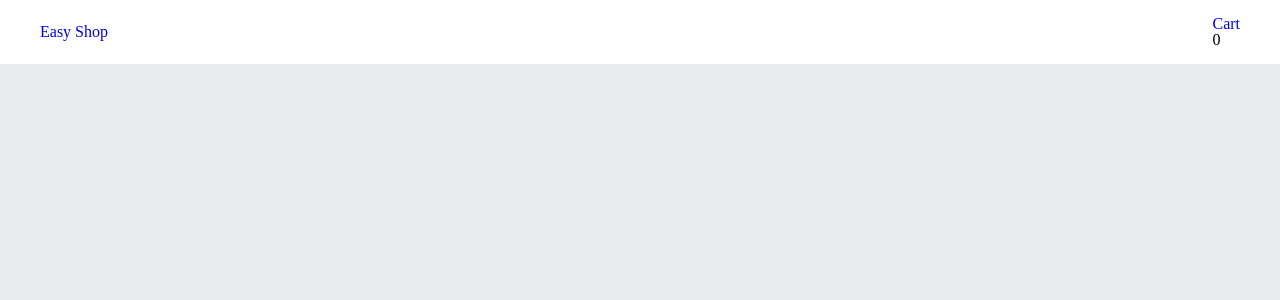
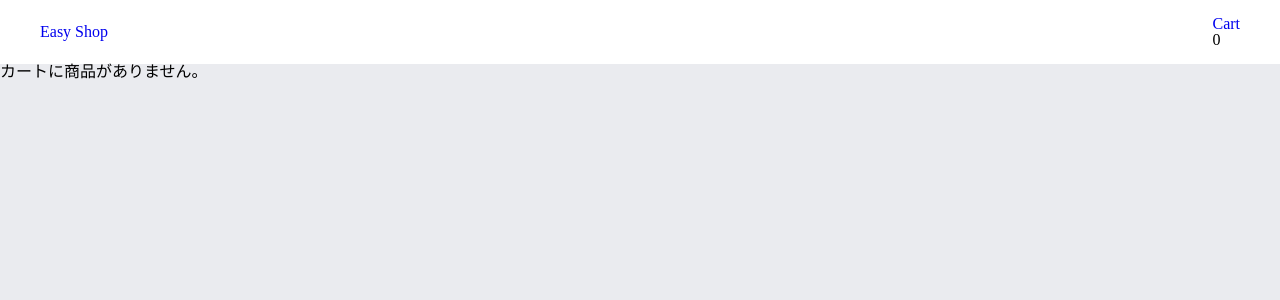
Before and after one commit to Yuji5117/shopping_cart_react, a React (Vite) app: page /cart in a window 1280 px wide. Shown: the top 300 px of the page. Built offline with nearby package versions, Linux system fonts and the light colour scheme.

Commit message:
カートに商品がない場合の文言を追加

```diff
--- a/src/pages/Cart.tsx
+++ b/src/pages/Cart.tsx
@@ -3,6 +3,8 @@ import { useCartContext } from "@/stores/CartContext";
 
 export const Cart = () => {
   const { cartItems, removeFromCart } = useCartContext();
+
+  if (!cartItems.length) return <div>カートに商品がありません。</div>;
 
   return (
     <div>
```
